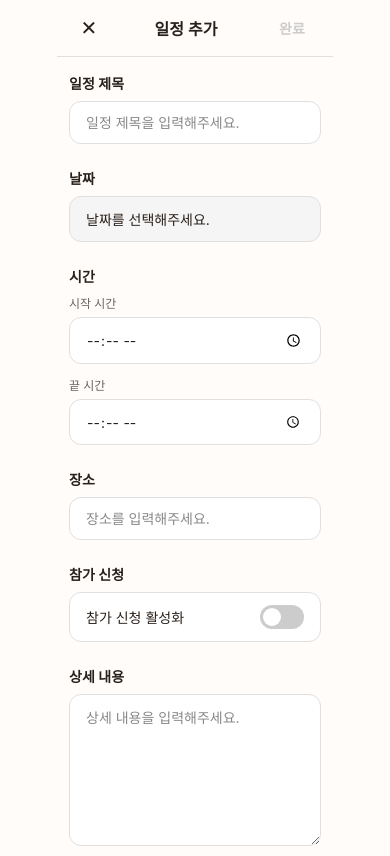
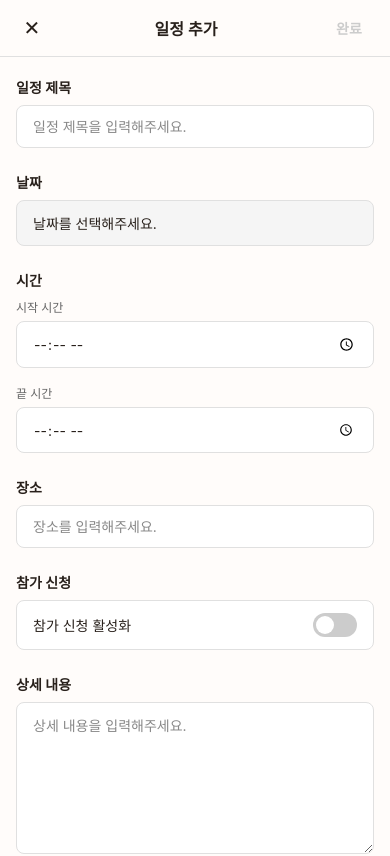
Before and after one commit to hyeonhakjang/admin_group_proto, a React (Create React App) app: page /myclub/schedule/add in a window 390 px wide. Shown: the top 856 px of the page. Built offline with nearby package versions, Linux system fonts and the light colour scheme; no server answers; sample sign-in values are in the browser's storage.

Commit message:
style: Update ScheduleAddScreen to match responsive design patterns from other screens

```diff
--- a/src/components/ScheduleAddScreen.css
+++ b/src/components/ScheduleAddScreen.css
@@ -2,8 +2,12 @@
 .schedule-add-screen {
   background-color: #fffcfa;
   min-height: 100vh;
-  padding-bottom: 20px;
+  padding-bottom: 100px;
   font-family: "Inter", "Noto Sans KR", sans-serif;
+  width: 100%;
+  max-width: 100vw;
+  overflow-x: hidden;
+  box-sizing: border-box;
 }
 
 /* 헤더 */
@@ -17,10 +21,13 @@
   position: sticky;
   top: 0;
   z-index: 10;
+  width: 100%;
+  box-sizing: border-box;
+  flex-shrink: 0;
 }
 
 .schedule-add-back-btn {
-  background: none;
+  background: transparent;
   border: none;
   font-size: clamp(20px, 5vw, 24px);
   color: #28201b;
@@ -32,11 +39,11 @@
   width: clamp(32px, 8vw, 40px);
   height: clamp(32px, 8vw, 40px);
   transition: all 0.2s ease;
+  font-family: "Inter", "Noto Sans KR", sans-serif;
 }
 
 .schedule-add-back-btn:hover {
-  background-color: #f5f5f5;
-  border-radius: 50%;
+  color: #c34e00;
 }
 
 .schedule-add-title {
@@ -46,6 +53,7 @@
   margin: 0;
   flex: 1;
   text-align: center;
+  font-family: "Inter", "Noto Sans KR", sans-serif;
 }
 
 .schedule-add-submit-btn {
@@ -58,6 +66,7 @@
   border-radius: 8px;
   transition: all 0.2s ease;
   min-width: clamp(50px, 12vw, 60px);
+  font-family: "Inter", "Noto Sans KR", sans-serif;
 }
 
 .schedule-add-submit-btn.enabled {
@@ -75,14 +84,18 @@
 
 /* 메인 컨텐츠 */
 .schedule-add-content {
-  padding: clamp(20px, 5vw, 24px) clamp(16px, 4vw, 20px);
-  max-width: 600px;
+  padding: clamp(24px, 6vw, 32px) clamp(20px, 5vw, 40px);
+  max-width: 500px;
   margin: 0 auto;
+  width: 100%;
+  box-sizing: border-box;
 }
 
 /* 섹션 */
 .schedule-add-section {
   margin-bottom: clamp(24px, 6vw, 32px);
+  width: 100%;
+  box-sizing: border-box;
 }
 
 .schedule-add-label {
@@ -98,7 +111,7 @@
   width: 100%;
   padding: clamp(12px, 3vw, 14px) clamp(16px, 4vw, 20px);
   border: 1px solid #e0e0e0;
-  border-radius: 12px;
+  border-radius: clamp(8px, 2vw, 12px);
   font-family: "Inter", "Noto Sans KR", sans-serif;
   font-size: clamp(14px, 3.5vw, 16px);
   color: #28201b;
@@ -106,6 +119,8 @@
   outline: none;
   transition: all 0.2s ease;
   box-sizing: border-box;
+  -webkit-appearance: none;
+  appearance: none;
 }
 
 .schedule-add-input:focus {
@@ -121,12 +136,14 @@
 .schedule-add-date-display {
   padding: clamp(12px, 3vw, 14px) clamp(16px, 4vw, 20px);
   border: 1px solid #e0e0e0;
-  border-radius: 12px;
+  border-radius: clamp(8px, 2vw, 12px);
   font-family: "Inter", "Noto Sans KR", sans-serif;
   font-size: clamp(14px, 3.5vw, 16px);
   color: #28201b;
   background-color: #f5f5f5;
   cursor: not-allowed;
+  width: 100%;
+  box-sizing: border-box;
 }
 
 /* 시간 선택 */
@@ -153,7 +170,7 @@
   width: 100%;
   padding: clamp(12px, 3vw, 14px) clamp(16px, 4vw, 20px);
   border: 1px solid #e0e0e0;
-  border-radius: 12px;
+  border-radius: clamp(8px, 2vw, 12px);
   font-family: "Inter", "Noto Sans KR", sans-serif;
   font-size: clamp(14px, 3.5vw, 16px);
   color: #28201b;
@@ -161,6 +178,8 @@
   outline: none;
   transition: all 0.2s ease;
   box-sizing: border-box;
+  -webkit-appearance: none;
+  appearance: none;
 }
 
 .schedule-add-time-input:focus {
@@ -179,7 +198,7 @@
   width: 100%;
   padding: clamp(12px, 3vw, 14px) clamp(16px, 4vw, 20px);
   border: 1px solid #e0e0e0;
-  border-radius: 12px;
+  border-radius: clamp(8px, 2vw, 12px);
   font-family: "Inter", "Noto Sans KR", sans-serif;
   font-size: clamp(14px, 3.5vw, 16px);
   color: #28201b;
@@ -189,6 +208,8 @@
   resize: vertical;
   box-sizing: border-box;
   line-height: 1.5;
+  -webkit-appearance: none;
+  appearance: none;
 }
 
 .schedule-add-textarea:focus {
@@ -207,8 +228,10 @@
   justify-content: space-between;
   padding: clamp(12px, 3vw, 14px) clamp(16px, 4vw, 20px);
   border: 1px solid #e0e0e0;
-  border-radius: 12px;
+  border-radius: clamp(8px, 2vw, 12px);
   background-color: white;
+  width: 100%;
+  box-sizing: border-box;
 }
 
 .schedule-add-toggle-label {
@@ -266,15 +289,30 @@
 /* 반응형 디자인 */
 @media (max-width: 480px) {
   .schedule-add-content {
-    padding: clamp(16px, 4vw, 20px) clamp(12px, 3vw, 16px);
+    padding: clamp(20px, 5vw, 24px) clamp(16px, 4vw, 20px);
   }
 
   .schedule-add-time-row {
     flex-direction: column;
     align-items: stretch;
+    gap: clamp(16px, 4vw, 20px);
   }
 
   .schedule-add-time-separator {
     display: none;
   }
+
+  .schedule-add-time-group {
+    width: 100%;
+  }
 }
+
+@media (max-width: 360px) {
+  .schedule-add-content {
+    padding: clamp(16px, 4vw, 20px) clamp(12px, 3vw, 16px);
+  }
+
+  .schedule-add-header {
+    padding: clamp(10px, 2.5vw, 12px) clamp(12px, 3vw, 16px);
+  }
+}
--- a/src/components/ScheduleAddScreen.tsx
+++ b/src/components/ScheduleAddScreen.tsx
@@ -229,9 +229,7 @@ const ScheduleAddScreen: React.FC = () => {
         <div className="schedule-add-section">
           <label className="schedule-add-label">참가 신청</label>
           <div className="schedule-add-toggle-wrapper">
-            <span className="schedule-add-toggle-label">
-              참가 신청 활성화
-            </span>
+            <span className="schedule-add-toggle-label">참가 신청 활성화</span>
             <label className="schedule-add-toggle-switch">
               <input
                 type="checkbox"
```
